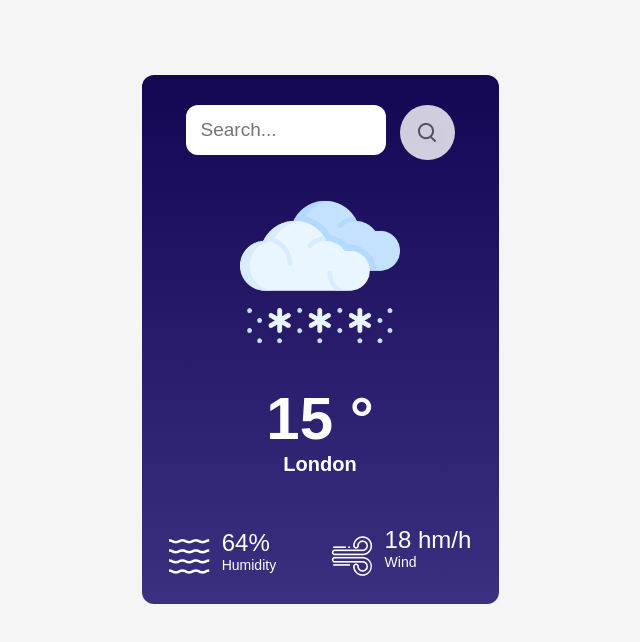
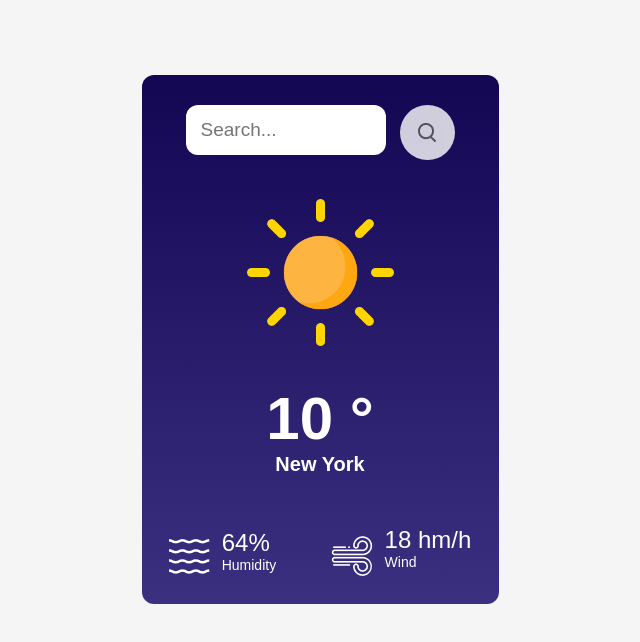
Before and after one commit to UmidIsanov/WeatherApp, a React (Create React App) app: page / in a window 1280 px wide. Shown: the top 642 px of the page, without its empty margins (320-960 px from the left). Built offline with nearby package versions, Linux system fonts and the light colour scheme.

Commit message:
feat: icons now can change

```diff
--- a/src/component/WeatherApp.tsx
+++ b/src/component/WeatherApp.tsx
@@ -20,7 +20,7 @@ humidity?: number
 const WeatherApp: React.FC<WeatherProps> = () => {
 
 
-const [wicon, setWicon]=useState(snowyIcon)
+const [wicon, setWicon]=useState(clearIcon)
 
 
 const Search = async () => {
@@ -73,8 +73,8 @@ else{
     <div className='weather-image'>
       <img src={wicon} alt='clear icon'/>
     </div>
-    <div className='weather-temp'> 15 &deg;</div>
-    <div className='weather-location'>London</div>
+    <div className='weather-temp'> 10 &deg;</div>
+    <div className='weather-location'>New York</div>
     <div className='data-container'>
        <div className='element'>
         <img src={humidityIcon} alt='' className='icon'/>
```
